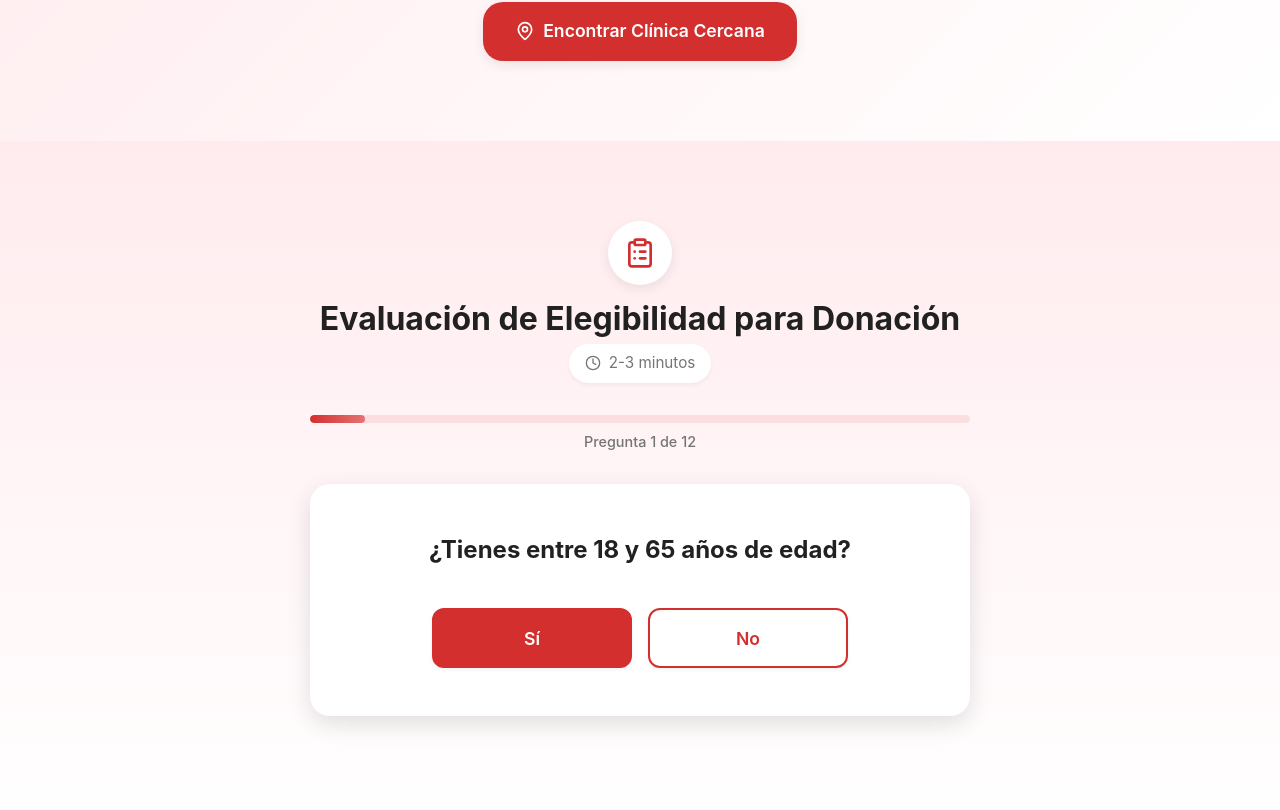
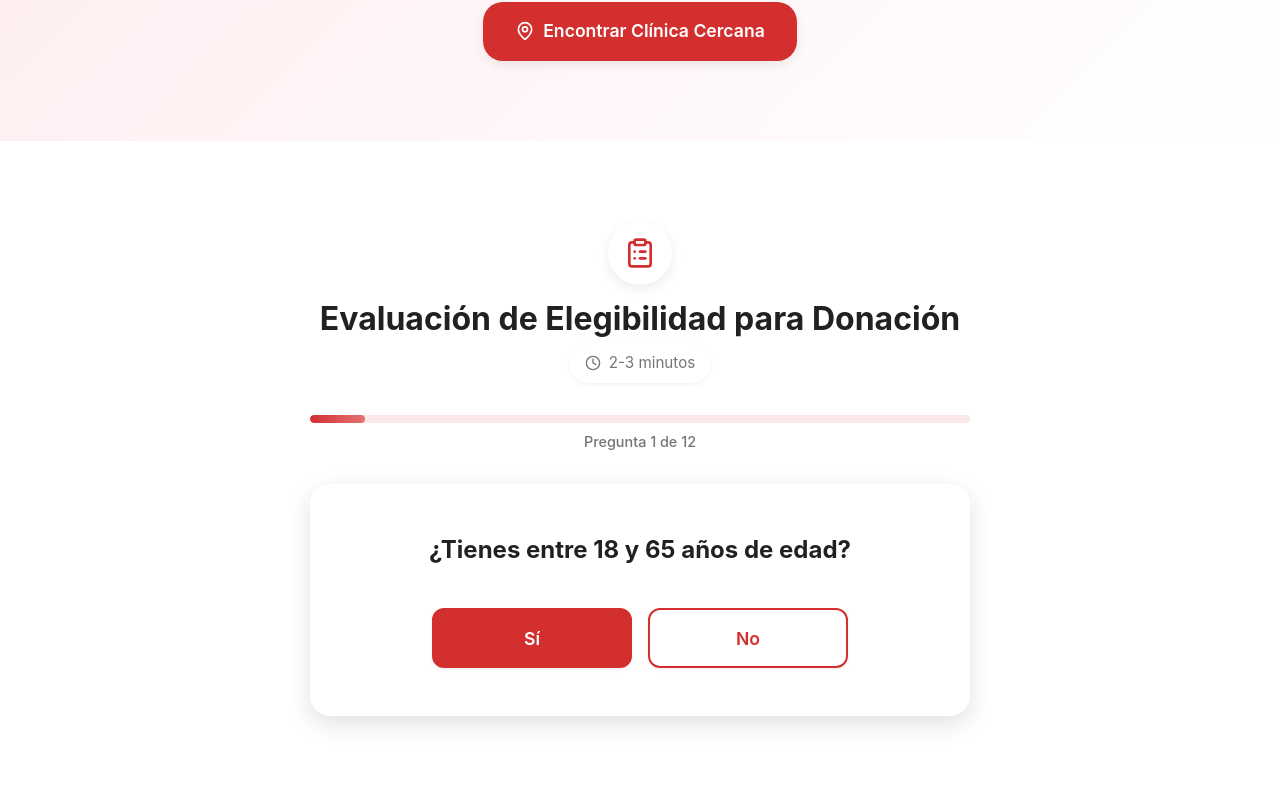
Before and after one commit to Daniel-CruzK26/Pagina-web-Donadores-de-Sangre, a React (Vite) app: page / in a window 1280 px wide. Shown: the part 430-1240 px from the top of the page. Built offline with nearby package versions, Linux system fonts and the light colour scheme.

Commit message:
cambio de fondo

```diff
--- a/src/App.css
+++ b/src/App.css
@@ -105,7 +105,7 @@
 /* Eligibility Section */
 .eligibility-section {
   padding: 5rem 0;
-  background: linear-gradient(to bottom, var(--secondary-color), white);
+  background-color: white;
 }
 
 .eligibility-container {
```
